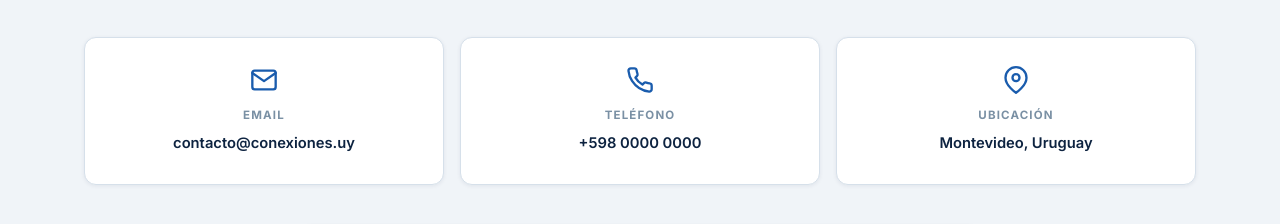
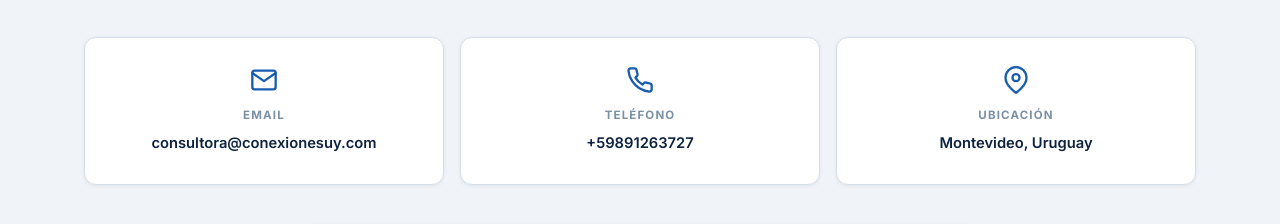
Before and after one commit to EtienneD10/conexiones-hr, a Next.js app: page / in a window 1280 px wide. Shown: the part 5860-6084 px from the top of the page. Built offline with nearby package versions, Linux system fonts and the light colour scheme.

Commit message:
change datos en tel y mail

```diff
--- a/src/components/ContactForm.js
+++ b/src/components/ContactForm.js
@@ -72,7 +72,7 @@ export default function ContactForm() {
     if (!file) { err = "El currículum es requerido."; }
     else {
       const ext = file.name.split(".").pop().toLowerCase();
-      if (!["pdf","doc","docx"].includes(ext)) err = "Solo se admiten .pdf, .doc o .docx.";
+      if (!["pdf", "doc", "docx"].includes(ext)) err = "Solo se admiten .pdf, .doc o .docx.";
       else if (file.size > 5 * 1024 * 1024) err = "El archivo supera 5 MB.";
     }
     setErrors((p) => ({ ...p, cv: err }));
@@ -121,7 +121,7 @@ export default function ContactForm() {
       const json = await res.json();
       if (res.ok && json.success) {
         setSubmitStatus("success");
-        setFormData({ name:"", email:"", phone:"", area:"", message:"", cv:null });
+        setFormData({ name: "", email: "", phone: "", area: "", message: "", cv: null });
         if (fileInputRef.current) fileInputRef.current.value = "";
       } else { setSubmitStatus("error"); }
     } catch { setSubmitStatus("error"); }
@@ -143,12 +143,12 @@ export default function ContactForm() {
           <div className="contact-info-card">
             <IconEmail />
             <span className="info-card-label">Email</span>
-            <span className="info-card-value">contacto@conexiones.uy</span>
+            <span className="info-card-value">consultora@conexionesuy.com</span>
           </div>
           <div className="contact-info-card">
             <IconPhone />
             <span className="info-card-label">Teléfono</span>
-            <span className="info-card-value">+598 0000 0000</span>
+            <span className="info-card-value">+59891263727</span>
           </div>
           <div className="contact-info-card">
             <IconLocation />
```
